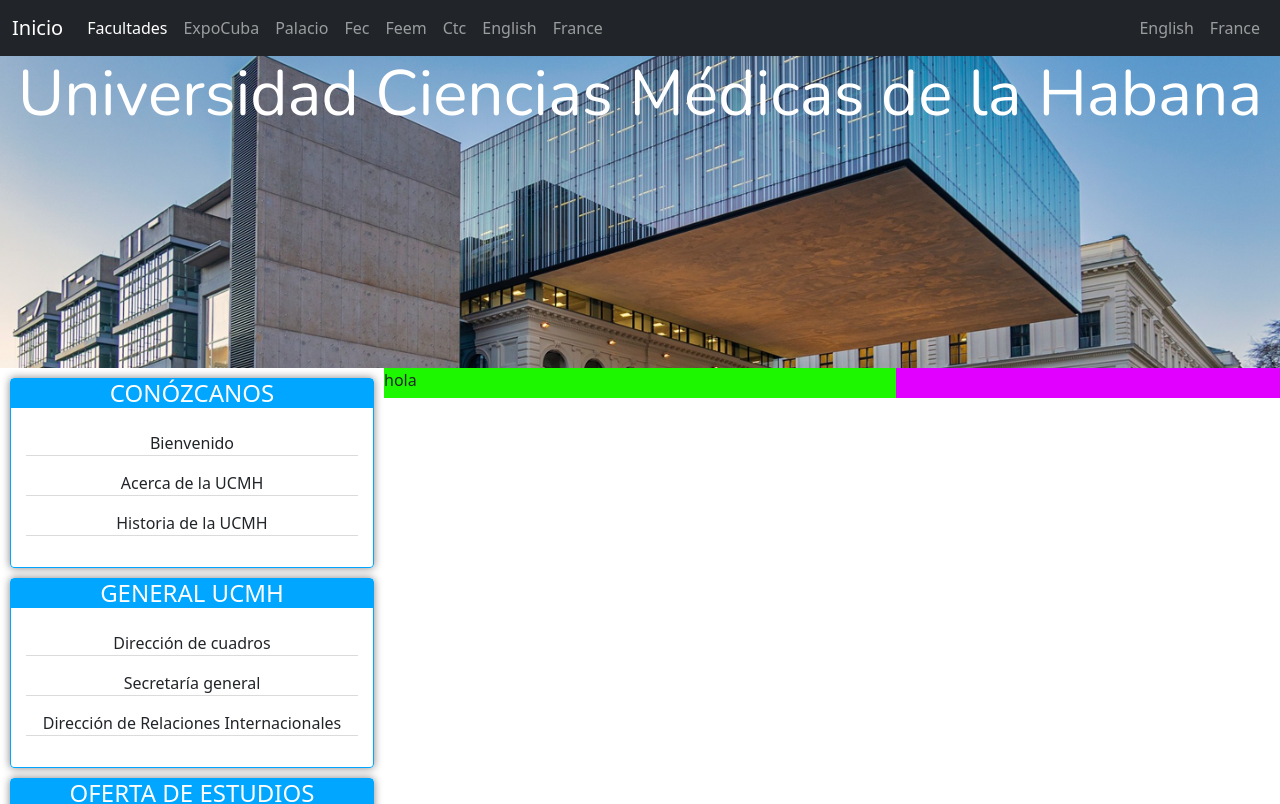
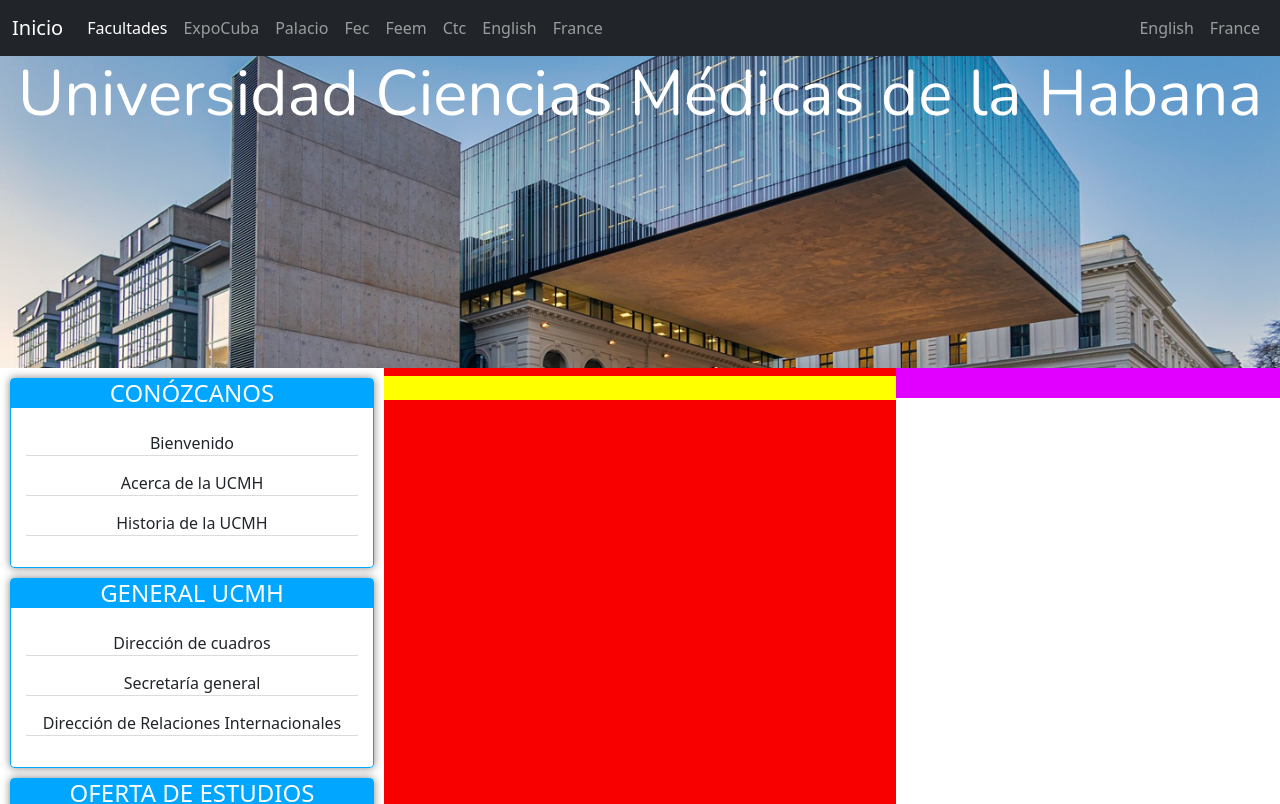
Before and after one commit to nocivescience/universidad_de_la-_habana, a React (Vite) app in the folder universidad/: page / in a window 1280 px wide. Shown: the top 804 px of the page. Built offline with nearby package versions, Linux system fonts and the light colour scheme.

Commit message:
ya cree los elementos vacios del centro

```diff
--- a/universidad/src/components/Center.jsx
+++ b/universidad/src/components/Center.jsx
@@ -1,6 +1,11 @@
 import '../static/css/Center.css'
+import { CenterComponent } from './CenterComponent'
 export const Center=()=>{
     return (
-        <div className='segundo-elemento'>hola</div>
+        <div className='center-container'>
+            <CenterComponent
+
+            ></CenterComponent>
+        </div>
     )
 }
--- a/universidad/src/components/CenterComponent.jsx
+++ b/universidad/src/components/CenterComponent.jsx
@@ -1,8 +1,12 @@
-import '../static/css/CenterComponent.sass'
-export const CenterComponent=()=>{
+import '../static/css/center-component.css'
+export const CenterComponent=(props)=>{
     return (
-        <div>
-
+        <div className='article-container'>
+            <h2 className='title display-6'>{props.title}</h2>
+            <div className='interior'>
+                <img src={props.image}></img>
+                <p>{props.parrafo}</p>
+            </div>
         </div>
     )
 }
--- a/universidad/src/static/css/Center.css
+++ b/universidad/src/static/css/Center.css
@@ -1,10 +1,10 @@
-.segundo-elemento {
+.center-container {
   grid-column: 2/3;
-  background-color: #1df800;
-  height: 30px;
+  background-color: #f80000;
+  height: auto;
 }
 @media screen and (max-width: 700px) {
-  .segundo-elemento {
+  .center-container {
     width: 100%;
   }
 }/*# sourceMappingURL=Center.css.map */
--- a/universidad/src/static/css/Center.sass
+++ b/universidad/src/static/css/Center.sass
@@ -1,6 +1,6 @@
-.segundo-elemento
+.center-container
     grid-column: 2/3
-    background-color: #1df800
-    height: 30px
+    background-color: #f80000
+    height: auto
     @media screen and ( max-width: 700px )
         width: 100%
--- /dev/null
+++ b/universidad/src/static/css/center-component.css
@@ -0,0 +1,5 @@
+.article-container {
+  width: 100%;
+  height: auto;
+  background-color: yellow;
+}/*# sourceMappingURL=center-component.css.map */
--- /dev/null
+++ b/universidad/src/static/css/center-component.sass
@@ -0,0 +1,10 @@
+@import url('https://fonts.googleapis.com/css2?family=Inter:wght@300&display=swap')
+@import url('https://fonts.googleapis.com/css2?family=Montserrat:wght@100&display=swap')
+$titulo: 'Inter', sans-serif
+$parrafo:'Montserrat', sans-serif
+    .article-container
+    width: 100%
+    height: auto
+    background-color: yellow
+    .title
+        font-family: $titulo
--- /dev/null
+++ b/universidad/src/static/css/centerComponent.css
@@ -0,0 +1,5 @@
+.article-container {
+  width: 100%;
+  height: 20px;
+  background-color: yellow;
+}/*# sourceMappingURL=centerComponent.css.map */
```
Also changed, not shown: universidad/src/static/css/centerComponent.sass (deleted), 2 other files (tests, documents, lock files or other folders).
